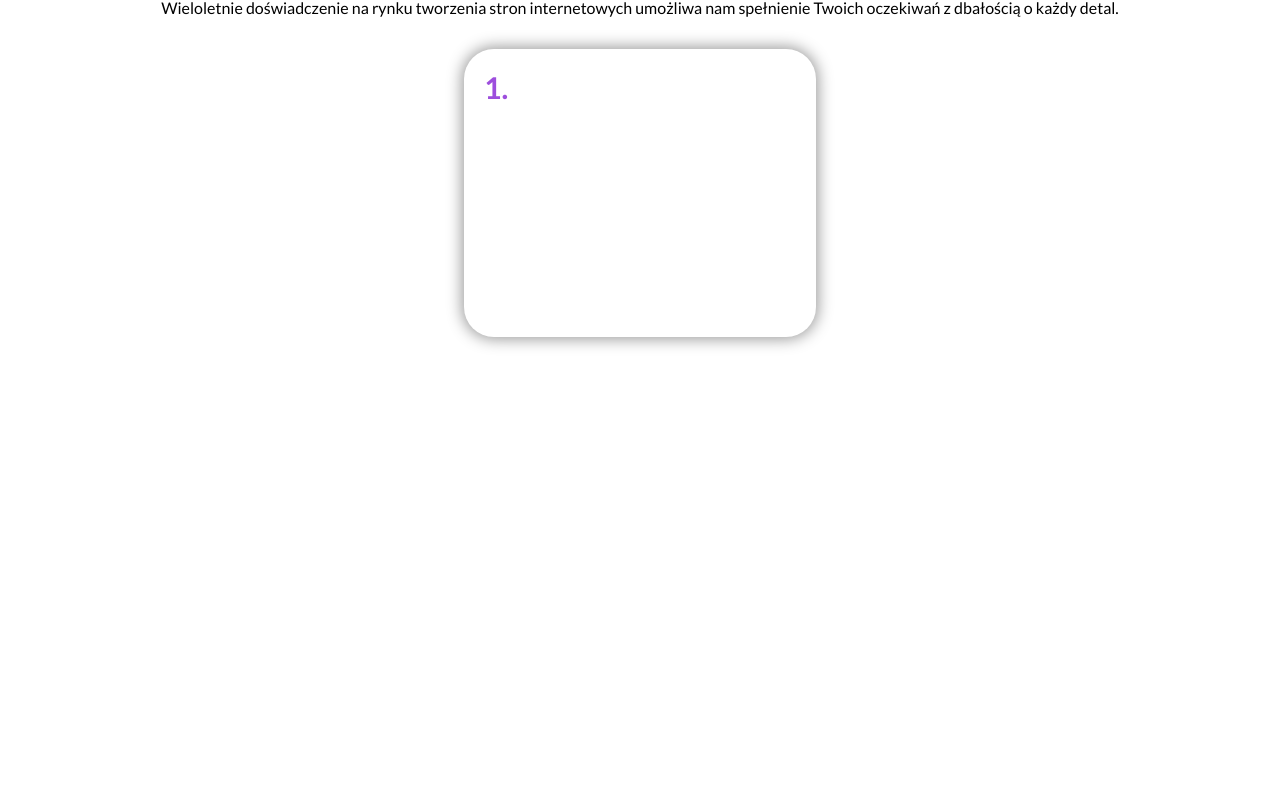
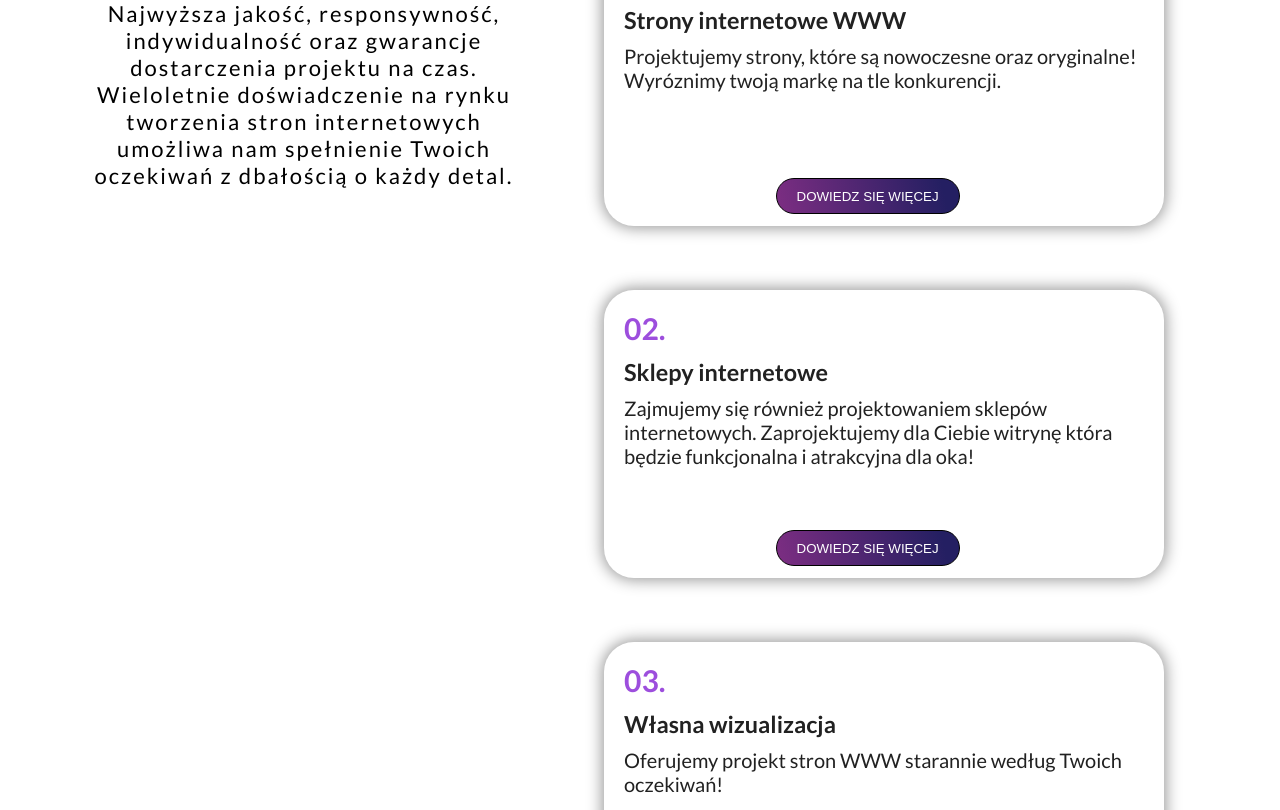
Before and after one commit to NMateeo/KIM-main, a plain HTML site: page index.html in a window 1280 px wide. Shown: the part 2898-3708 px from the top of the page. Before the commit the page ends 3540 px from the top, so only its background shows below. Drawn offline with Linux system fonts and the light colour scheme.

Commit message:
add offers

```diff
--- a/index.html
+++ b/index.html
@@ -121,14 +121,40 @@
                         </div>
                         <div class="offers__box-one-text">
                             <p>Najwyższa jakość, responsywność, indywidualność oraz gwarancje dostarczenia projektu na
-                                czas.</p>
-                            <p>Wieloletnie doświadczenie na rynku tworzenia stron internetowych umożliwa nam spełnienie
-                                Twoich oczekiwań z dbałością o każdy detal.</p>
+                                czas. Wieloletnie doświadczenie na rynku tworzenia stron internetowych umożliwa nam
+                                spełnienie Twoich oczekiwań z dbałością o każdy detal.</p>
                         </div>
                     </div>
-                    <div class="offers__box offers__box-two">
-                        <div class="offers__box-two-number">
-                            <h2>1.</h2>
+                    <div class="offers__boxy">
+                        <div class="offers__boxy-boxes">
+                        <div class="offers__boxy-boxes-number">
+                                <h2>01.</h2>
+                                <h3 class="offers__boxy-boxes-title">Strony internetowe WWW</h3>
+                                <p class="offers__boxy-boxes-text">Projektujemy strony, które są nowoczesne oraz oryginalne! Wyróznimy twoją markę na tle konkurencji.</p>
+                                <div class="offers__boxy-boxes-btn-box">
+                                    <button class="offers__boxy-boxes-btn-box-one">Dowiedz się więcej</button>
+                                </div>
+                            </div>
+                        </div>
+                        <div class="offers__boxy-boxes">
+                            <div class="offers__boxy-boxes-number">
+                                <h2>02.</h2>
+                                <h3 class="offers__boxy-boxes-title">Sklepy internetowe</h3>
+                                <p class="offers__boxy-boxes-text">Zajmujemy się również projektowaniem sklepów internetowych. Zaprojektujemy dla Ciebie witrynę która będzie funkcjonalna i atrakcyjna dla oka!</p>
+                                <div class="offers__boxy-boxes-btn-box">
+                                    <button class="offers__boxy-boxes-btn-box-one">Dowiedz się więcej</button>
+                                </div>
+                            </div>
+                        </div>
+                        <div class="offers__boxy-boxes">
+                            <div class="offers__boxy-boxes-number">
+                                <h2>03.</h2>
+                                <h3 class="offers__boxy-boxes-title">Własna wizualizacja</h3>
+                                <p class="offers__boxy-boxes-text">Oferujemy projekt stron WWW starannie według Twoich oczekiwań!</p>
+                                <div class="offers__boxy-boxes-btn-box">
+                                    <button class="offers__boxy-boxes-btn-box-one">Dowiedz się więcej</button>
+                                </div>
+                            </div>
                         </div>
                     </div>
                 </div>
--- a/sass/_colors.scss
+++ b/sass/_colors.scss
@@ -3,6 +3,9 @@ $bgcolor: linear-gradient(
 	rgb(121, 45, 129) 3.6%,
 	rgb(36, 31, 98) 90.4%
 );
+
 $navColor: #240046;
 $mainColor: #9d4edd;
+$offersColor: rgb(33, 33, 33);
 $white: #fff;
+$black: #000;
--- a/sass/style.scss
+++ b/sass/style.scss
@@ -298,7 +298,7 @@ body {
 //PROJECS
 
 .projects {
-	background-color: #999;
+	background-image: $bgcolor;
 	&__box {
 		display: flex;
 		justify-content: center;
@@ -307,6 +307,7 @@ body {
 		&-title {
 			font-size: 2em;
 			text-transform: uppercase;
+			color: #fff;
 		}
 	}
 }
@@ -320,6 +321,7 @@ body {
 		justify-content: center;
 		align-items: center;
 		flex-direction: column;
+		margin: 1.5rem 2rem;
 		padding: 2em 0;
 		&-one {
 			display: flex;
@@ -337,30 +339,86 @@ body {
 
 			&-text {
 				padding-top: 1em;
+				font-size: 2.2rem;
+				letter-spacing: 0.2rem;
 			}
 		}
+	}
+	&__boxy {
 
-		&-two {
+		&-boxes {
 			position: relative;
 			display: flex;
+			text-align: left;
 			height: 18em;
 			width: 22em;
+			margin-top: 1.3em;
 			border-radius: 30px;
 			box-shadow: 0 0 15px 2px #999;
 			overflow: hidden;
 
 			&-number {
 				position: absolute;
-				margin-top: 2em;
-				margin-left: 2em;
-				justify-content: flex-start;
-				align-items: flex-start;
+				margin: 1em 0 0 1em;
 				height: 100%;
 				width: 100%;
 				font-size: 2rem;
 				color: $mainColor;
 			}
 
+			&-title {
+				position: relative;
+				margin-top: 0.5em;
+				color: $offersColor;
+			}
+
+			&-text {
+				position: absolute;
+				width: 95%;
+				margin-top: 0.5em;
+				color: $offersColor;
+			}
+			&-btn-box {
+				position: relative;
+				display: flex;
+				justify-content: center;
+				align-items: flex-end;
+				height: 62.5%;
+				width: 87%;
+
+
+				&-one {
+					margin-top: 1em;
+					padding: 0.7em 1.5em;
+					border: 1px solid $black;
+					background: $bgcolor;
+					color: $white;
+					border-radius: 2.5em;
+					text-transform: uppercase;
+					cursor: pointer;
+					transition: all .3s;
+
+					&::before, &::after {
+						display: block;
+						position: absolute;
+						content: '';
+						z-index: -1;
+					}
+
+					&::before {
+						top: -30px;
+						left: -130px;
+						height: 160%;
+						width: 100px;
+						background-image: linear-gradient(-90deg, rgba(255, 255, 255, .3), rgba(255, 255, 255, 0));
+						transform: rotate(20deg);
+					}
+
+					&:hover::before {
+						left: 130%;
+					}
+				}
+			}
 		}
 	}
 }
@@ -571,6 +629,41 @@ body {
 			margin-left: 2rem;
 		}
 	}
+
+	// OFFERS
+
+	.offers {
+		&__box {
+			position: sticky;
+			flex-direction: row;
+			align-items: start;
+
+
+			&-one {
+				flex-direction: column;
+				width: 50%;
+
+			}
+		}
+
+
+		&__boxy {
+			position: static;
+			width: 75%;
+			display: flex;
+			justify-content: center;
+			align-items: center;
+			flex-direction: column;
+			&-boxes {
+				margin-top: 4em;
+				width: 35em;
+
+				&-number {
+
+				}
+			}
+		}
+	}
 }
 
 @media (min-width: 992px) {
```
Also changed, not shown: css/style.css, 1 other file.
